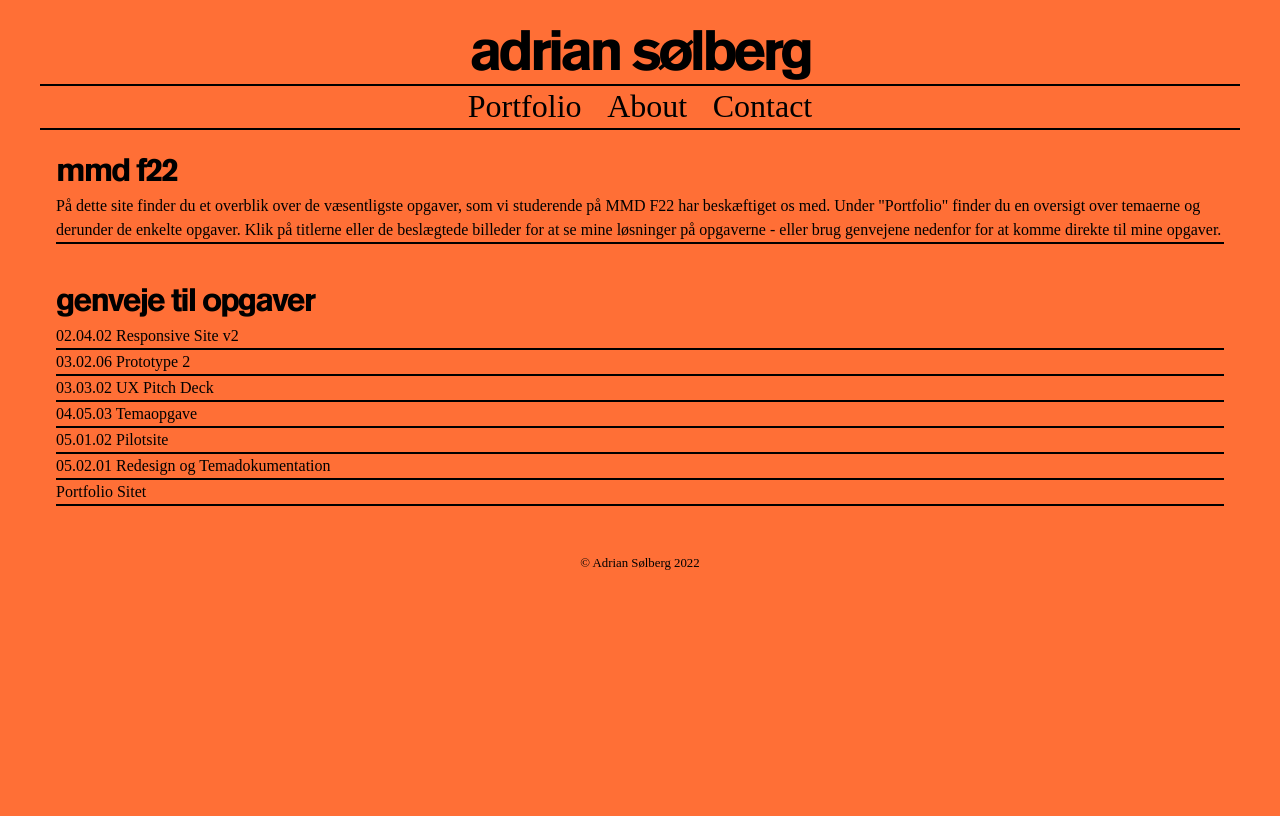
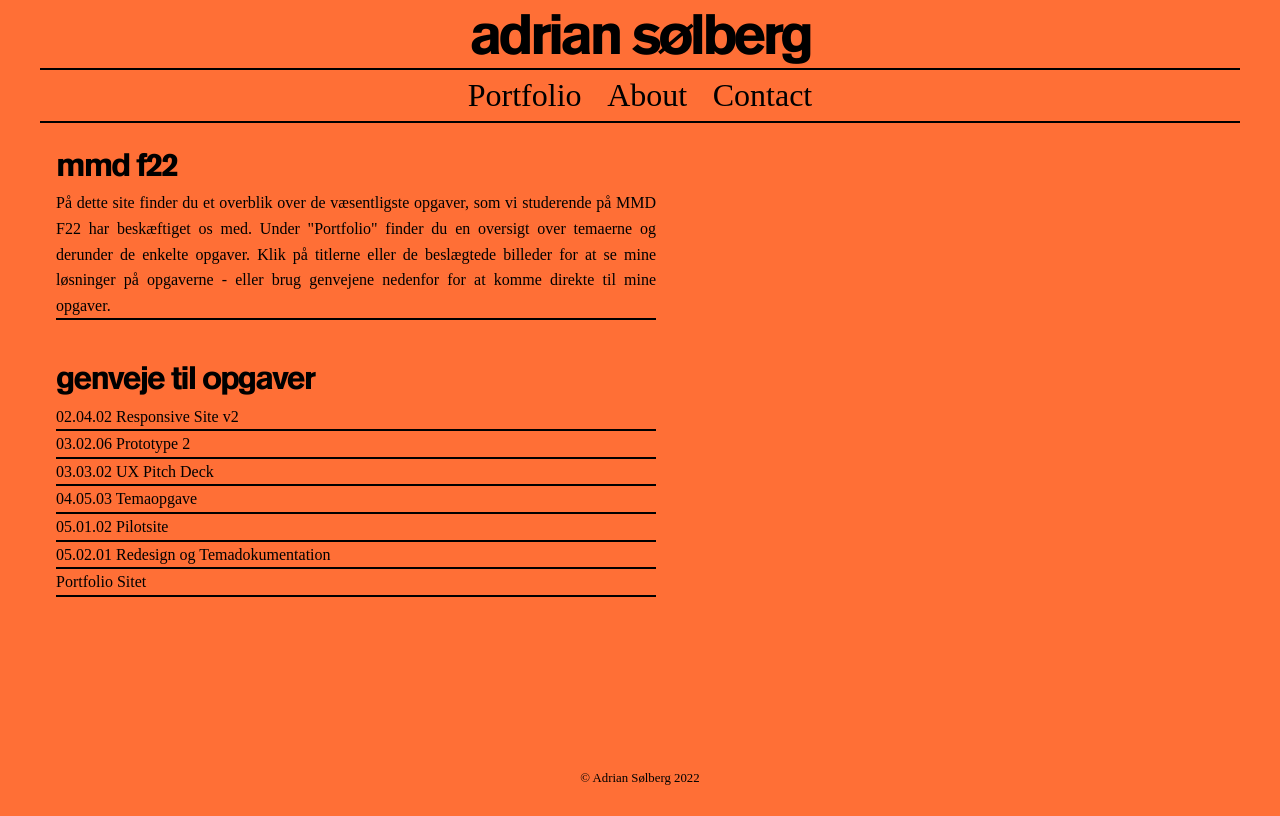
Before and after one commit to adri0564/06_portfolio, a plain HTML site: page index.html in a window 1280 px wide. Drawn offline with Linux system fonts and the light colour scheme.

Commit message:
footer correct, paragraph rettelser

```diff
--- a/generel.css
+++ b/generel.css
@@ -41,7 +41,7 @@ h3 {
   font-weight: normal;
   font-style: normal;
   font-size: 2rem;
-  line-height: 1.5;
+  line-height: 1.6;
   letter-spacing: -2px;
   color: black;
   text-transform: lowercase;
@@ -50,8 +50,10 @@ h3 {
 p {
   font-family: "Times New Roman", Times, serif;
   font-size: 1rem;
-  line-height: 1.5;
+  line-height: 1.6;
   border-bottom: 2px solid black;
+  max-width: 75ch;
+  text-align: justify;
 }
 
 /* NAVIGATION */
@@ -67,7 +69,7 @@ p {
   color: black;
   font-family: "Times New Roman", Times, serif;
   font-size: 2rem;
-  line-height: 1.3;
+  line-height: 1.6;
   word-spacing: -6px;
   margin-right: 0.8rem;
   margin-left: 0.8rem;
@@ -77,23 +79,20 @@ p {
 footer {
   height: 1rem;
   width: 100%;
+  position: sticky;
+  top: 100vh;
   text-align: center;
-  margin: 3rem 0rem 1rem 0rem;
+  margin: 2rem 0rem 1rem 0rem;
 }
 
 footer p {
   border-bottom: none;
   font-size: 0.8rem;
+  max-width: none;
+  text-align: center;
 }
 
 /* LOGO CONTAINER */
-.logo_container {
-  margin-top: 1rem;
-  /* height: 5vh;
-  width: 100%;
-  display: inline-block;
-  margin-bottom: 3rem; */
-}
 
 .logo_container h1 {
   font-family: "akzidenzgroteskregularblack", sans-serif;
```
